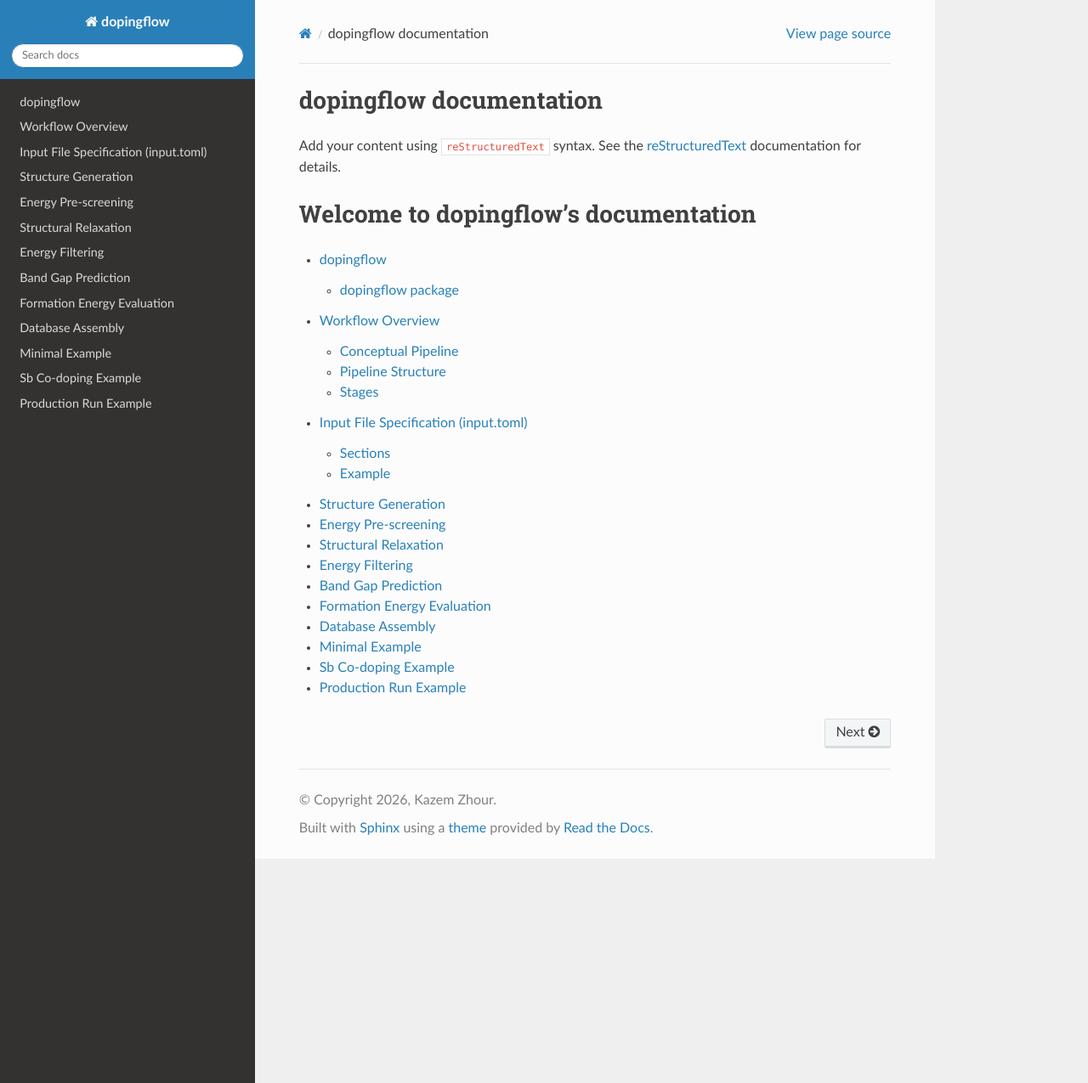
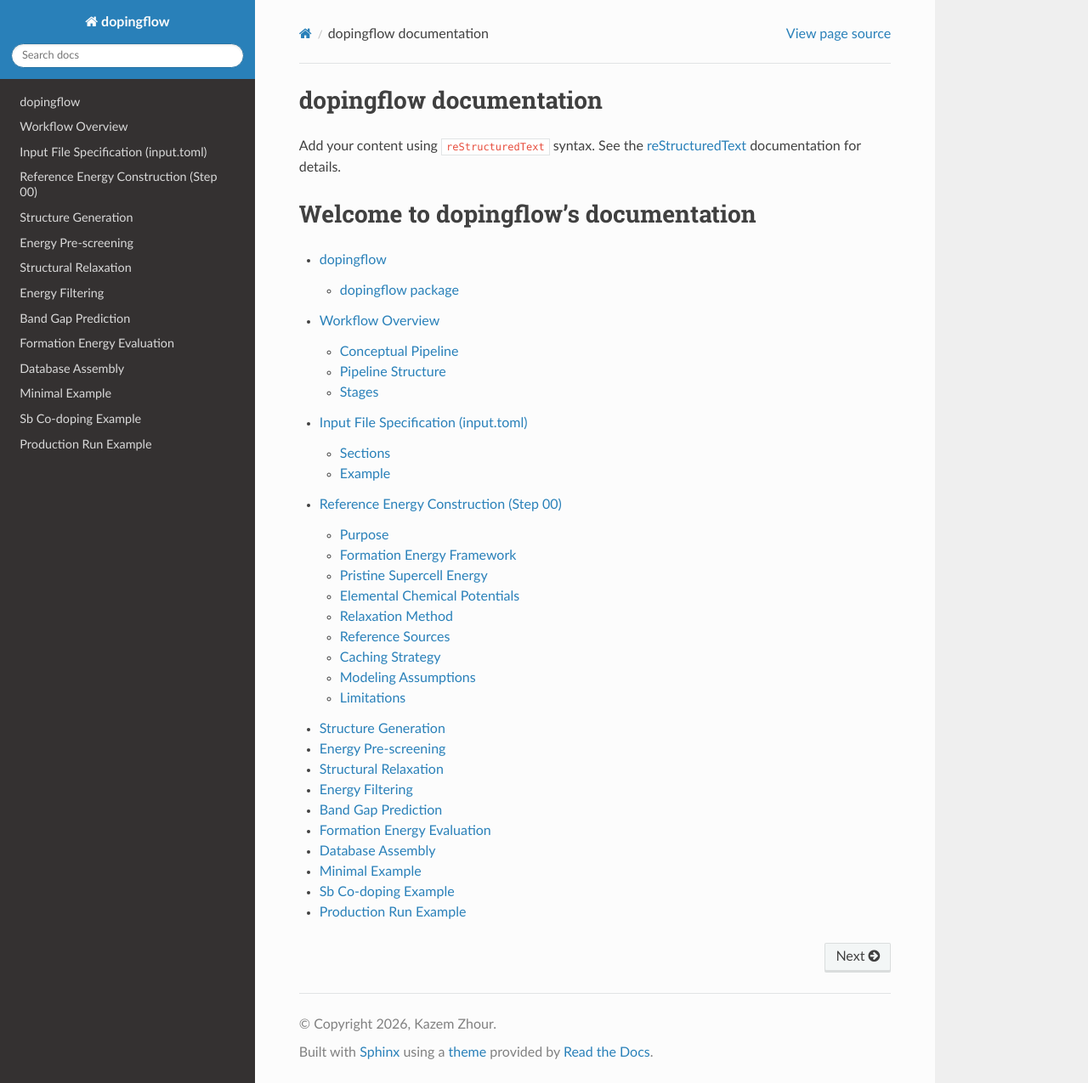
Before and after one commit to KazemZh/dopingflow, a Sphinx documentation site: the page built from docs/source/index.rst, in a window 1280 px wide and 1275 px high. Shown: the whole window at 85% size. Built offline with Sphinx 7.4.7 and the Read the Docs theme 3.1.0, drawn with Linux system fonts in a browser that asks for light colours; some of the changed lines change nothing that is shown.

Commit message:
Add refence energy documentation section

```diff
--- a/docs/source/index.rst
+++ b/docs/source/index.rst
@@ -22,6 +22,7 @@ Welcome to dopingflow's documentation
    workflow_overview
    input_file
 
+   methods/references
    methods/generation
    methods/scanning
    methods/relaxation
--- /dev/null
+++ b/docs/source/methods/references.rst
@@ -0,0 +1,139 @@
+Reference Energy Construction (Step 00)
+========================================
+
+Purpose
+-------
+
+This stage constructs the reference energies required for
+formation energy evaluation of doped structures.
+
+The following quantities are computed:
+
+- The relaxed total energy of the pristine supercell
+- The elemental chemical potentials of all species involved
+  (host + dopants)
+
+All reference energies are generated using a consistent
+machine-learned interatomic potential and stored in:
+
+::
+
+    reference_structures/reference_energies.json
+
+
+Formation Energy Framework
+--------------------------
+
+The workflow assumes substitutional doping.
+
+The formation energy is defined as:
+
+.. math::
+
+   E_{\mathrm{form}} =
+   E_{\mathrm{doped}}
+   - E_{\mathrm{pristine}}
+   + \sum_i n_i \left( \mu_{\mathrm{host}} - \mu_i \right)
+
+where:
+
+- :math:`E_{\mathrm{doped}}` is the relaxed total energy of the doped supercell
+- :math:`E_{\mathrm{pristine}}` is the relaxed total energy of the pristine supercell
+- :math:`\mu_i` is the chemical potential of dopant species :math:`i`
+- :math:`\mu_{\mathrm{host}}` is the chemical potential of the substituted host species
+- :math:`n_i` is the number of substituted atoms of species :math:`i`
+
+This corresponds to removing host atoms and inserting dopant atoms
+while preserving total lattice size.
+
+
+Pristine Supercell Energy
+-------------------------
+
+The pristine reference energy is computed by:
+
+1. Reading a unit-cell structure defined in the input configuration.
+2. Applying the workflow supercell expansion.
+3. Performing full structural relaxation.
+4. Extracting the final total energy.
+
+Both atomic positions and lattice vectors are allowed to relax.
+
+
+Elemental Chemical Potentials
+-----------------------------
+
+For each relevant element, a bulk structure is:
+
+- Obtained either from a local file or external database.
+- Fully relaxed.
+- Used to compute a per-atom chemical potential:
+
+.. math::
+
+   \mu_i = \frac{E_{\mathrm{bulk}}}{N_{\mathrm{atoms}}}
+
+where:
+
+- :math:`E_{\mathrm{bulk}}` is the relaxed total energy of the bulk structure.
+- :math:`N_{\mathrm{atoms}}` is the number of atoms in the bulk cell.
+
+
+Relaxation Method
+-----------------
+
+All reference relaxations use:
+
+- Interatomic potential: M3GNet
+- Optimizer: FIRE
+- Convergence criterion: maximum force below ``fmax``
+
+The relaxations are fully unconstrained (cell + atomic positions).
+
+
+Reference Sources
+-----------------
+
+Two reference sources are supported:
+
+**Local bulk structures**
+
+Bulk structures are read from a user-specified directory.
+
+**External database**
+
+Bulk structures may be retrieved programmatically from an external
+materials database using provided identifiers and API credentials.
+
+Downloaded structures are cached locally for reproducibility.
+
+
+Caching Strategy
+----------------
+
+If reference energies have already been computed and
+``skip_if_done`` is enabled, this stage is skipped.
+
+This ensures deterministic behavior and avoids unnecessary recomputation.
+
+
+Modeling Assumptions
+--------------------
+
+- Substitutional doping only
+- Neutral defect configurations
+- No explicit temperature contribution
+- No vibrational free energies
+- No competing phase stability analysis
+- Chemical potentials derived from relaxed elemental bulk phases
+- No electrochemical environment
+
+
+Limitations
+-----------
+
+- Energies are ML-predicted (not DFT-level total energies)
+- Reference phase selection affects chemical potentials
+- No finite-size correction
+- No charged defect corrections
+- No entropy contributions
```
